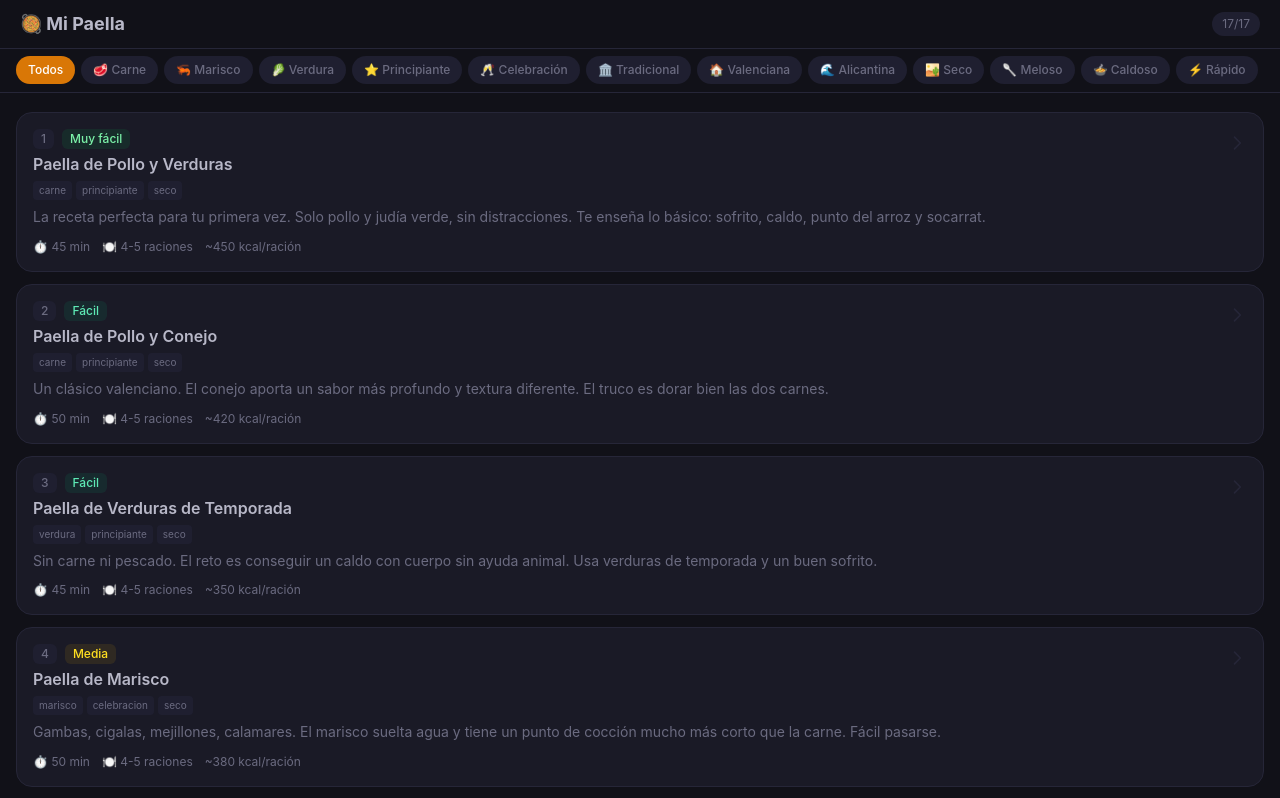
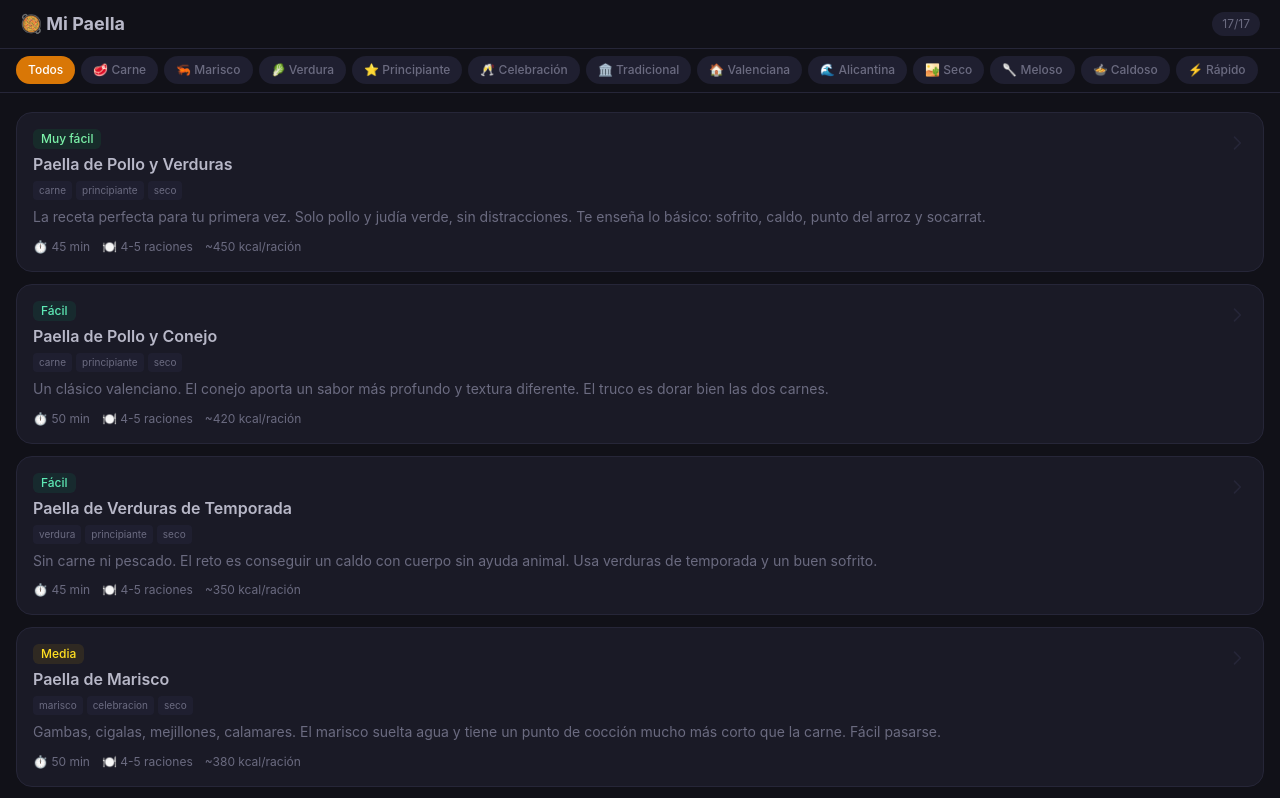
Before and after one commit to TecladoOscuro/mi-paella, a React (Vite) app: page / in a window 1280 px wide. Shown: the top 798 px of the page. Built offline with nearby package versions, Linux system fonts and the light colour scheme.

Commit message:
Remove level number from UI, keep only difficulty label

```diff
--- a/src/pages/Detail.tsx
+++ b/src/pages/Detail.tsx
@@ -61,9 +61,6 @@ export function Detail() {
 
       <div className="pt-[calc(6rem+env(safe-area-inset-top,0px))] px-5 pb-8">
         <div className="flex items-center gap-2 mb-2">
-          <span className="text-xs font-medium text-paella-muted bg-paella-surface rounded-md px-2 py-0.5">
-            {recipe.level}
-          </span>
           <span className={`text-xs font-medium rounded-md px-2 py-0.5 ${getDifficultyColor(recipe.difficulty)}`}>
             {recipe.difficulty}
           </span>
--- a/src/pages/Home.tsx
+++ b/src/pages/Home.tsx
@@ -67,9 +67,6 @@ export function Home() {
               <div className="flex items-start justify-between gap-3">
                 <div className="flex-1 min-w-0">
                   <div className="flex items-center gap-2 mb-1">
-                    <span className="text-xs font-medium text-paella-muted bg-paella-surface rounded-md px-2 py-0.5">
-                      {recipe.level}
-                    </span>
                     <span className={`text-xs font-medium rounded-md px-2 py-0.5 ${getDifficultyColor(recipe.difficulty)}`}>
                       {recipe.difficulty}
                     </span>
```
